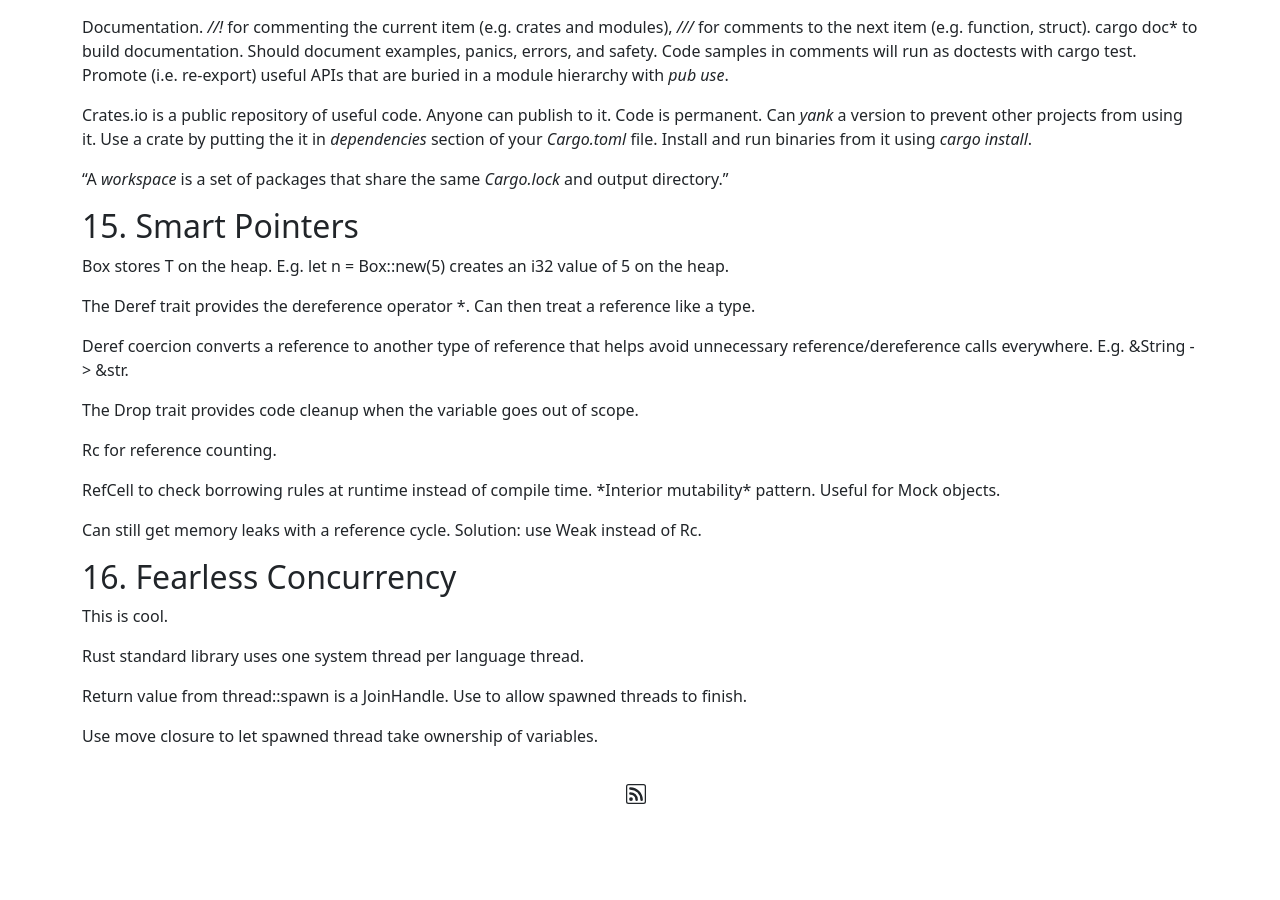
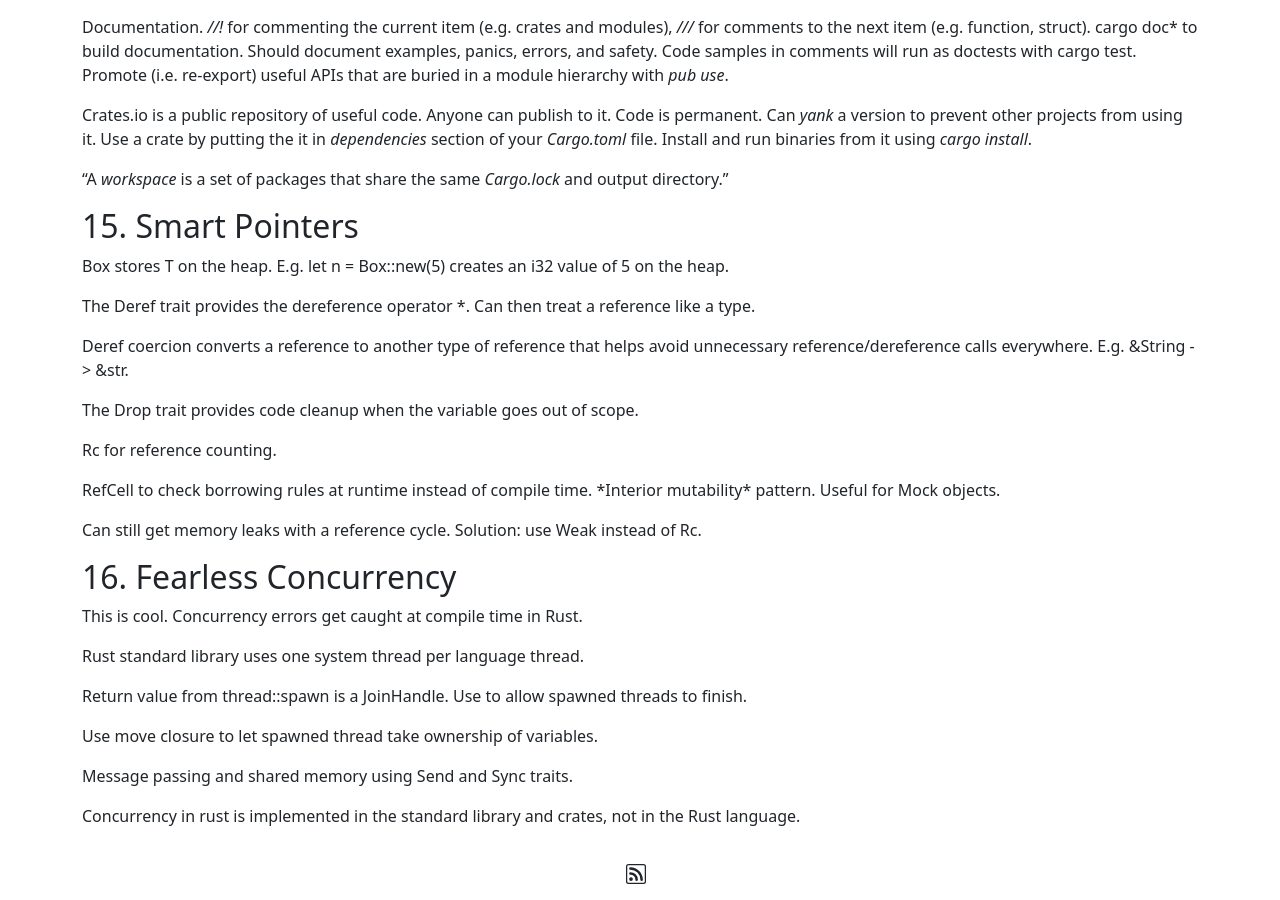
Before and after one commit to matthewdrees/matthewdrees.github.io, a Jekyll site: the page built from _posts/2022-09-30-the-rust-programming-language.md, in a window 1280 px wide and 900 px high, scrolled down 4359 px. Built offline with Jekyll 4.4.1, drawn with Linux system fonts in a browser that asks for light colours; before the commit the page ends 5179 px from its top, so only the background shows below that.

Commit message:
Rust book, chapter 17.

```diff
--- a/_posts/2022-09-30-the-rust-programming-language.md
+++ b/_posts/2022-09-30-the-rust-programming-language.md
@@ -182,10 +182,14 @@ Can still get memory leaks with a reference cycle. Solution: use Weak<T> instead
 
 ## 16. Fearless Concurrency
 
-This is cool.
+This is cool. Concurrency errors get caught at compile time in Rust.
 
 Rust standard library uses one system thread per language thread.
 
 Return value from thread::spawn is a JoinHandle. Use to allow spawned threads to finish.
 
 Use move closure to let spawned thread take ownership of variables.
+
+Message passing and shared memory using Send and Sync traits.
+
+Concurrency in rust is implemented in the standard library and crates, not in the Rust language.
```
